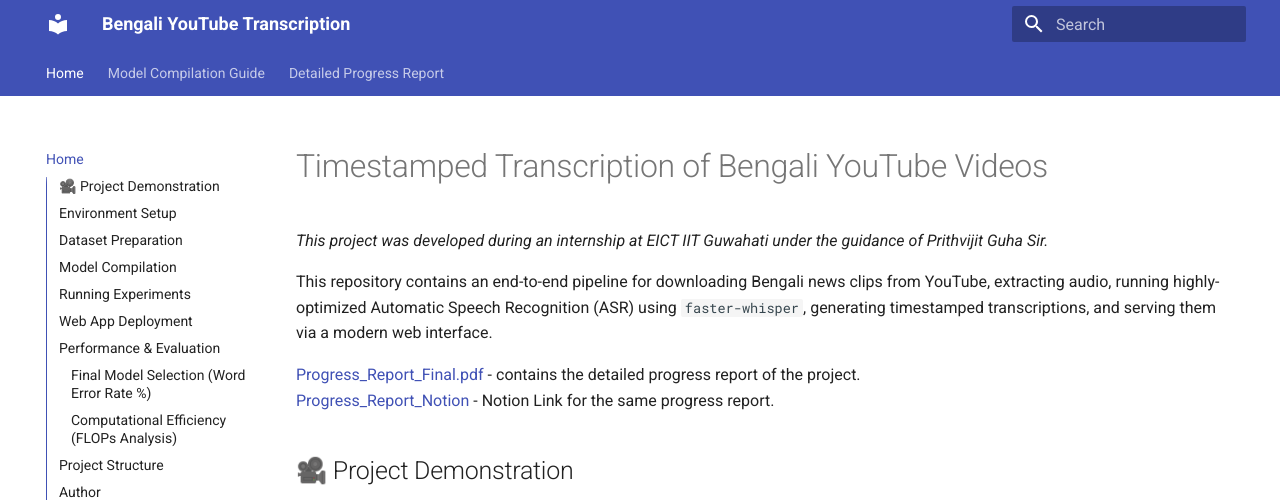
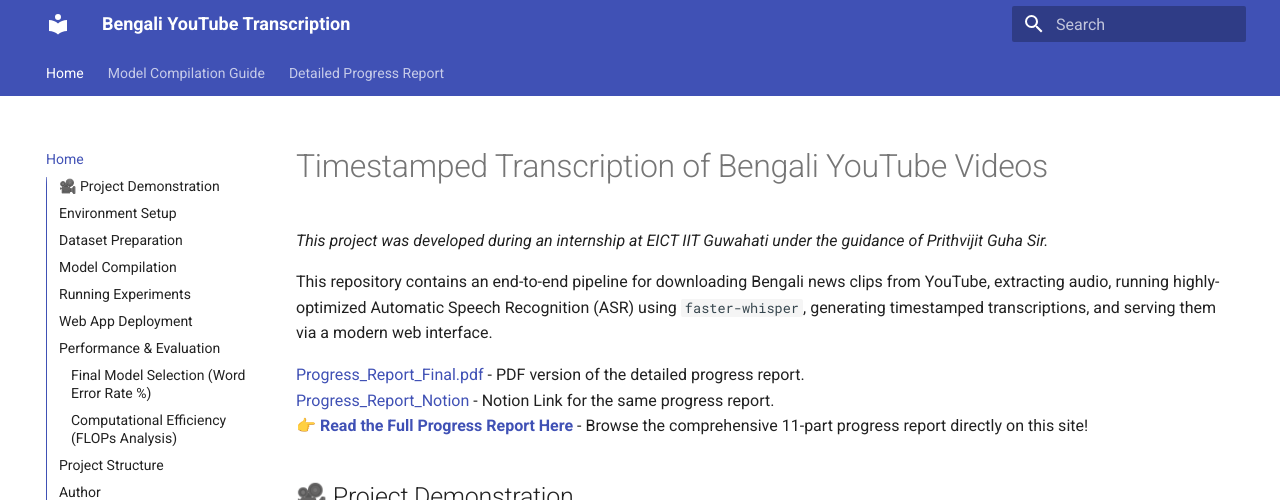
Before and after one commit to JyotismoyKalita/BengaliYoutubeTranscription, an MkDocs documentation site: the page built from docs/index.md, in a window 1280 px wide and 900 px high, cut to the strip 0-500 px from the top of the window. Built offline with MkDocs 1.6.1 and Material for MkDocs 9.7.7, drawn with Linux system fonts in a browser that asks for light colours.

Commit message:
Updated Site and Readme

```diff
--- a/docs/index.md
+++ b/docs/index.md
@@ -4,8 +4,9 @@
 
 This repository contains an end-to-end pipeline for downloading Bengali news clips from YouTube, extracting audio, running highly-optimized Automatic Speech Recognition (ASR) using `faster-whisper`, generating timestamped transcriptions, and serving them via a modern web interface.
 
-[Progress_Report_Final.pdf](/Progress_Report_Final.pdf) - contains the detailed progress report of the project.
+[Progress_Report_Final.pdf](Progress_Report_Final.pdf) - PDF version of the detailed progress report.
 [Progress_Report_Notion](https://app.notion.com/p/Timestamped-Transcription-of-Bengali-YouTube-Videos-3af6dec2219380999e1fc52130a3e9f3) - Notion Link for the same progress report.
+👉 **[Read the Full Progress Report Here](Progress%20Report/1%20Introduction.md)** - Browse the comprehensive 11-part progress report directly on this site!
 
 ## 🎥 Project Demonstration
 
@@ -45,7 +46,7 @@ This will populate your `dataset/` directory according to the `dataset/metadata.
 This pipeline relies on heavily optimized `faster-whisper` (CTranslate2) formats for blazing-fast inference. While the baseline `large-v3` model downloads automatically, our specialized Bengali fine-tuned models must be compiled manually.
 
 Follow the step-by-step instructions in the dedicated guide:
-👉 **[Model_Guide.md](/Model_Guide.md)**
+👉 **[Model_Guide.md](Model_Guide.md)**
 
 ---
 
```
Also changed, not shown: README.md (+2 -2 lines), 2 other files.
